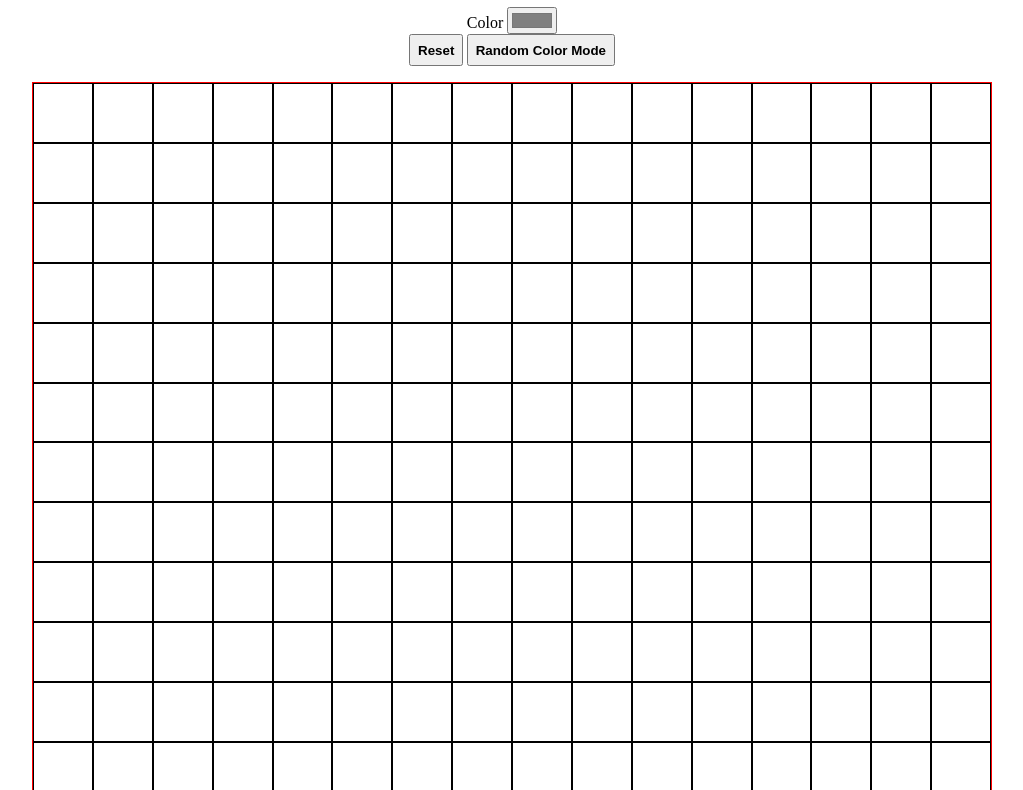
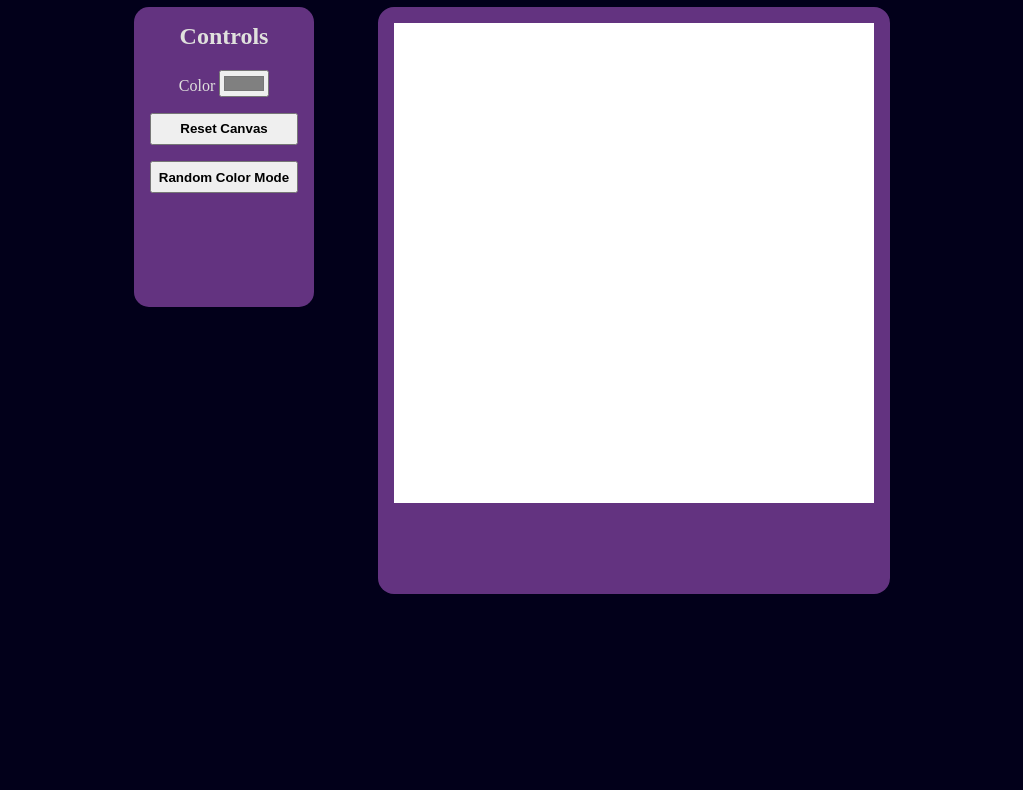
Before and after one commit to JoshDevHub/Etch-a-Sketch, a website: page index.html in a window 1280 px wide. Shown: the part 73-863 px from the top of the page, without its empty margins (128-1151 px from the left). After the commit the page ends 800 px from the top, so only its background shows below. Drawn offline with Linux system fonts and the light colour scheme.

Commit message:
Define new styles
Change presentation and color scheme. New markup in index.html to accomodate these changes and some refactoring of the selectors in index.js to accomodate altered class names.

```diff
--- a/index.html
+++ b/index.html
@@ -9,15 +9,24 @@
   <title>Etch-A-Sketch</title>
 </head>
 <body>
-  <h1>Etch-a-Sketch</h1>
-  <div class="color-selector">
-    <label for="color">Color</label>
-    <input type="color" name="color" value="#808080">
-  </div>
-  <button class="reset-button">Reset</button>
-  <button class="random-mode">Random Color Mode</button>
-  <div class="grid-container">
-
-  </div>
+  <main>
+    <h1>Etch-a-Sketch</h1>
+    <div class="sketch-app">
+      <div class="controls">
+        <h2>Controls</h2>
+        <div class="controls__color">
+          <label for="color">Color</label>
+          <input type="color" name="color" value="#808080">
+        </div>
+        <button class="controls__reset">Reset Canvas</button>
+        <button class="controls__random-color">Random Color Mode</button>
+      </div>
+      <div class="sketch-container">
+        <div class="sketch-canvas"></div>
+        <div class="sketch-knobs"></div>
+      </div>
+    </div>
+  </main>
+  <footer></footer>
 </body>
 </html>
--- a/index.js
+++ b/index.js
@@ -1,5 +1,5 @@
 // Logic & Event Handlers for Drawing on the Canvas
-const randomColorButton = document.querySelector('.random-mode');
+const randomColorButton = document.querySelector('.controls__random-color');
 const colorInput = document.querySelector('input');
 
 let drawColor = 'gray';
@@ -24,16 +24,16 @@ const getRandomHSLColor = () => {
 
 const drawOnMouseoverHandler = (event) => {
   if (randomColorButton.classList.contains('random-mode--true')) {
-    event.target.classList.add('grid-container__item--drawn');
+    event.target.classList.add('sketch-canvas__item--drawn');
     event.target.style.setProperty('--draw-color', getRandomHSLColor());
   } else {
-    event.target.classList.add('grid-container__item--drawn');
+    event.target.classList.add('sketch-canvas__item--drawn');
     event.target.style.setProperty('--draw-color', drawColor);
   }
 };
 
 // Logic & Event Handlers for Creating and Reseting the Grid
-const gridContainer = document.querySelector('.grid-container');
+const gridContainer = document.querySelector('.sketch-canvas');
 
 const createItems = (sideSize = 16) => {
   const totalItems = sideSize ** 2;
@@ -43,7 +43,7 @@ const createItems = (sideSize = 16) => {
     newItem.addEventListener('mouseover', drawOnMouseoverHandler, {
       once: true,
     });
-    newItem.classList.add('grid-container__item');
+    newItem.classList.add('sketch-canvas__item');
     itemArray.push(newItem);
   }
   return itemArray;
@@ -60,7 +60,7 @@ const populateGrid = (gridItemArray) => {
 const items = createItems();
 populateGrid(items);
 
-const resetButton = document.querySelector('.reset-button');
+const resetButton = document.querySelector('.controls__reset');
 
 const validateGridSize = (size) => {
   let sizeToCheck = parseInt(size);
--- a/style.css
+++ b/style.css
@@ -1,7 +1,11 @@
 /* Universal Styles & Resets */
 
 :root {
-  --draw-color: hsl(0, 0%, 100%);
+  --draw-color: #808080;
+  --main-bg-color: #02001a;
+  --control-box-color: #633380;
+  --text-color: #e0e1dd;
+  --sketch-box-color: #65010c;
 }
 
 *, *::before, *::after {
@@ -10,35 +14,76 @@
 
 html {
   text-align: center;
+  background-color: var(--main-bg-color);
+  color: var(--text-color);
+  font-size: 16px;
+}
+
+.sketch-app {
+  display: flex;
+  justify-content: center;
+  gap: 4rem;
 }
 
 /* Controls */
 
+.controls {
+  background-color: var(--control-box-color);
+  display: flex;
+  flex-flow: column;
+  padding: 1rem;
+  height: 300px;
+  width: 180px;
+  border-radius: 15px;
+  color: var(--text-color);
+}
+
+h2 {
+  margin-top: 0;
+}
+
 button {
   font-weight: bold;
   padding: 0.5em;
+  display: block;
+  margin-top: 1rem;
 }
 
 .random-mode--true {
   border: 5px solid transparent;
   border-image: linear-gradient(to bottom right, #b827fc 0%, #2c90fc 25%, #b8fd33 50%, #fec837 75%, #fd1892 100%);
   border-image-slice: 1;
+  padding: calc(0.5rem - 5px);
 }
 
-/* Grid Styles */
+/* Canvas Styles */
 
-.grid-container {
-  border: 1px solid red;
+.sketch-canvas {
+  border: 16px solid #633380;
+  border-top-left-radius: 16px;
+  border-top-right-radius: 16px;
   display: grid;
-  height: 960px;
-  margin: 1rem auto;
-  width: 960px;
+  height: 512px;
+  width: 512px;
 }
 
-.grid-container__item {
-  border: 1px solid black;
+.sketch-canvas__item {
+  background-color: white;
 }
 
-.grid-container__item--drawn {
+.sketch-canvas__item--drawn {
   background-color: var(--draw-color);
 }
+
+.sketch-container {
+  display: flex;
+  flex-flow: column;
+}
+
+.sketch-knobs {
+  border-bottom-left-radius: 16px;
+  border-bottom-right-radius: 16px;
+  width: 512px;
+  height: 75px;
+  background-color: var(--control-box-color);
+}
```
